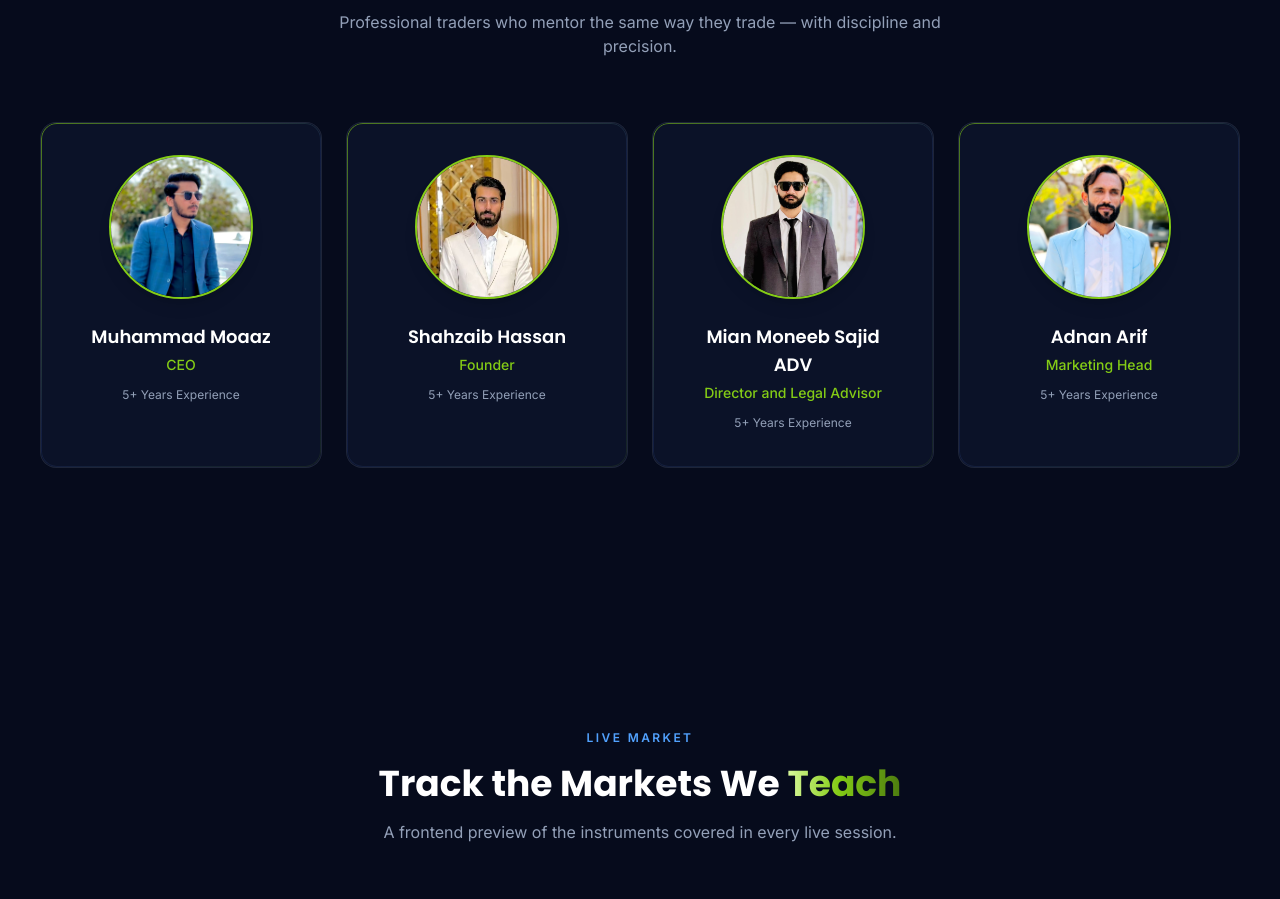
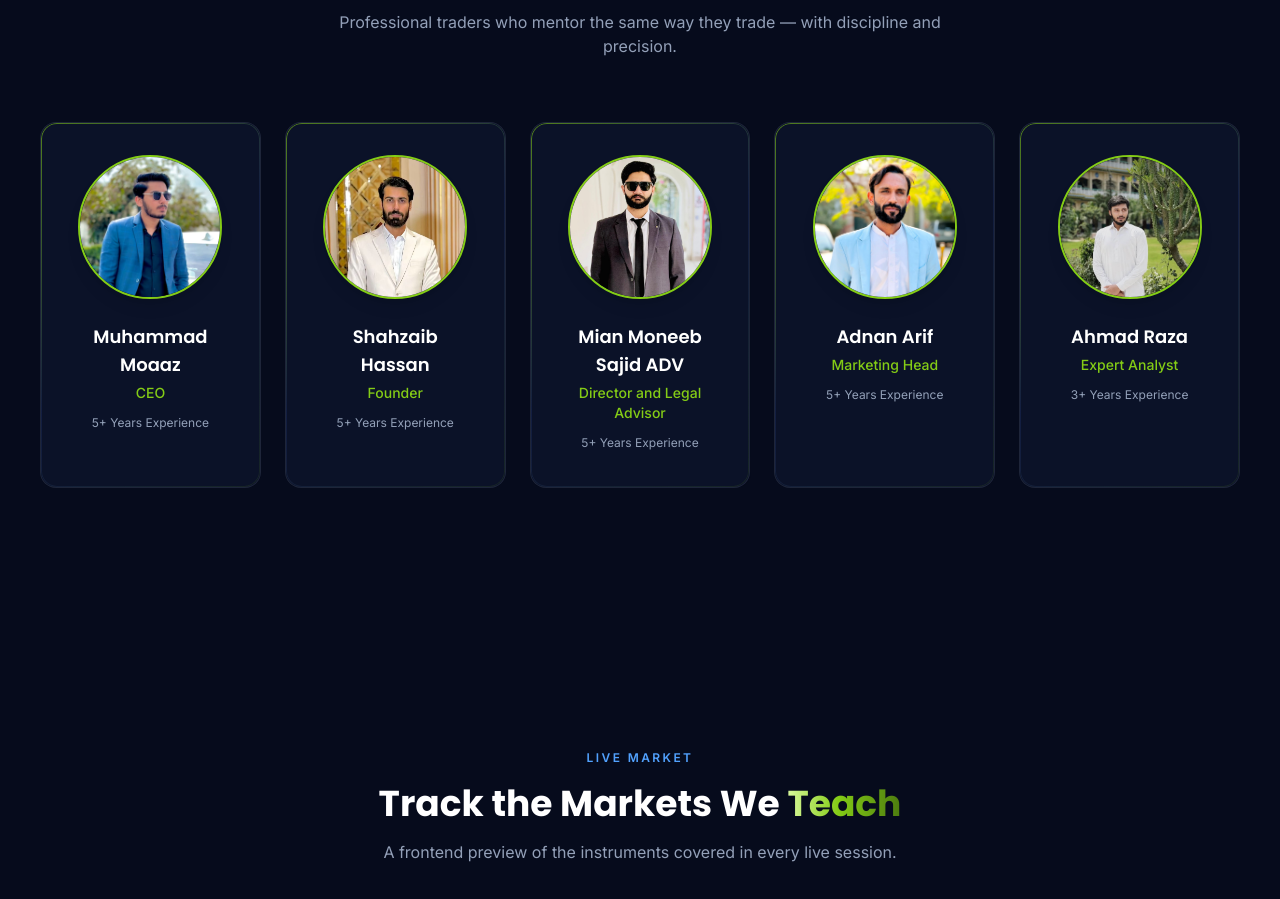
Before and after one commit to SaadNawaz1122/legacy-trading-institute, a React (Vite) app: page / in a window 1280 px wide. Shown: the part 5520-6419 px from the top of the page. Built offline with nearby package versions, Linux system fonts and the light colour scheme.

Commit message:
Add expert analyst and update faculty section

```diff
--- a/src/components/Faculty.jsx
+++ b/src/components/Faculty.jsx
@@ -27,6 +27,12 @@ const faculty = [
     years: "5+ Years",
     image: "/images/Head.jpg",
   },
+   {
+    name: "Ahmad Raza",
+    role: "Expert Analyst",
+    years: "3+ Years",
+    image: "/images/Analyst.jpg",
+  },
 ];
 
 export default function Faculty() {
@@ -50,7 +56,7 @@ export default function Faculty() {
         </div>
 
 
-        <div className="mt-16 grid grid-cols-1 gap-6 sm:grid-cols-2 lg:grid-cols-4">
+        <div className="mt-16 grid grid-cols-1 gap-6 sm:grid-cols-2 md:grid-cols-3 xl:grid-cols-5">
 
           {faculty.map((f, i) => (
             <motion.div
```
Also changed, not shown: public/images/Analyst.jpg (added).
